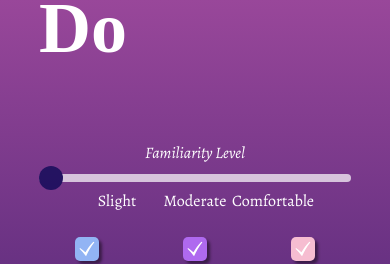
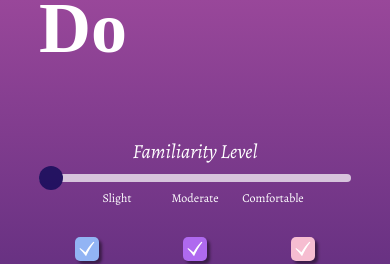
Before and after one commit to jesseyang432/jesseyang432.github.io, a React (Create React App) app: page / in a window 390 px wide. Shown: the part 1700-1964 px from the top of the page. Built offline with nearby package versions, Linux system fonts and the light colour scheme; a web font is replaced by a local one.

Commit message:
got rid of input-fill (didn't work)

```diff
--- a/src/components/modules/_Explore.scss
+++ b/src/components/modules/_Explore.scss
@@ -150,7 +150,8 @@
 
 	.Explore-slider-header {
 		position: absolute;
-		top: -32px;
+		top: -36px;
+		font-size: 20px;
 	}
 
 	.Explore-slider-slight {
@@ -172,6 +173,15 @@
 		top: 16px;
 		left: 75%;
 		transform: translate(-50%);
+	}
+
+	.Explore-input-fill {
+		min-width: 0;
+		height: 8px;
+		border-radius: 0 4px 4px 0;
+		position: absolute;
+		right: 0;
+		background: $dark-blue;
 	}
 
 	input {
@@ -415,8 +425,11 @@
 
 	.Explore-slider-container {
 		width: 100%;
-		// input {
-		// 	width: 100%;
-		// }
+
+		.Explore-slider-slight,
+		.Explore-slider-moderate,
+		.Explore-slider-comfortable {
+			font-size: 12px;
+		}
 	}
 }
--- a/src/components/styles.css
+++ b/src/components/styles.css
@@ -1040,7 +1040,8 @@
 
 .Explore-slider-container .Explore-slider-header {
   position: absolute;
-  top: -32px;
+  top: -36px;
+  font-size: 20px;
 }
 
 .Explore-slider-container .Explore-slider-slight {
@@ -1065,6 +1066,15 @@
   left: 75%;
   -webkit-transform: translate(-50%);
           transform: translate(-50%);
+}
+
+.Explore-slider-container .Explore-input-fill {
+  min-width: 0;
+  height: 8px;
+  border-radius: 0 4px 4px 0;
+  position: absolute;
+  right: 0;
+  background: #000350;
 }
 
 .Explore-slider-container input {
@@ -1445,6 +1455,11 @@
   .Explore-slider-container {
     width: 100%;
   }
+  .Explore-slider-container .Explore-slider-slight,
+  .Explore-slider-container .Explore-slider-moderate,
+  .Explore-slider-container .Explore-slider-comfortable {
+    font-size: 12px;
+  }
 }
 
 .HomeProjects-container {
```
Also changed, not shown: 2 other files (tests, documents, lock files or other folders).
